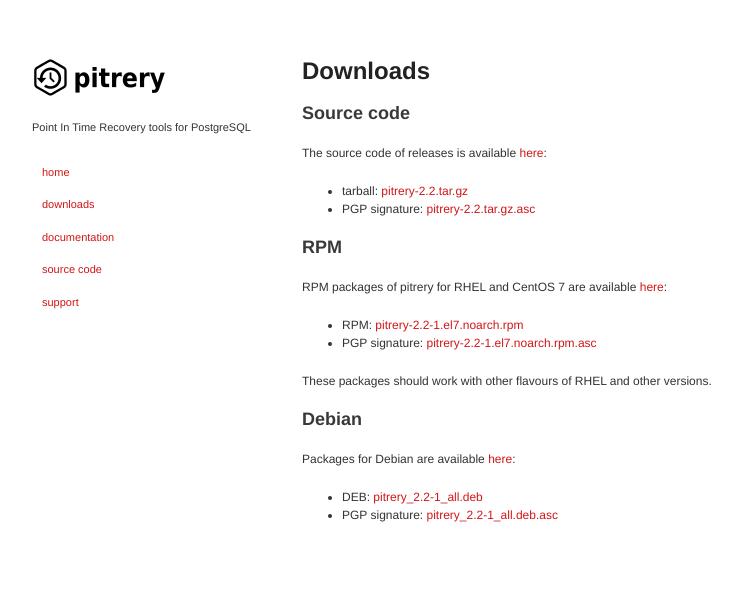
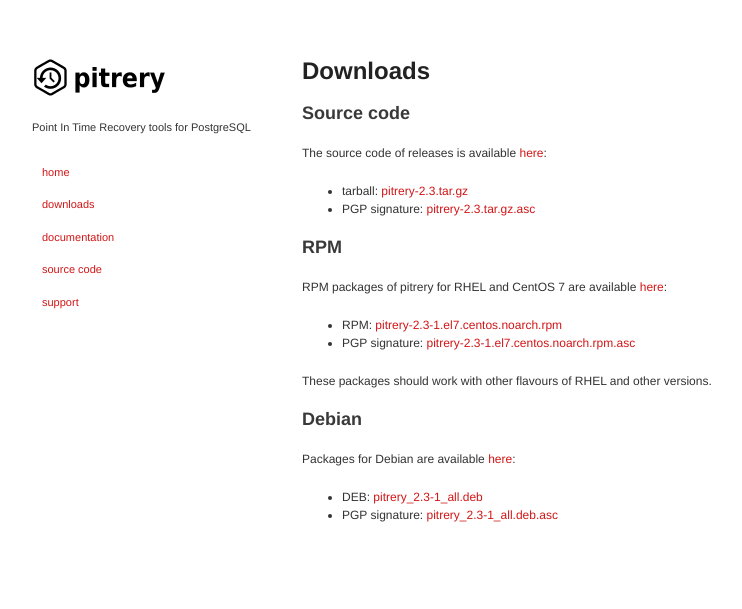
Before and after one commit to dalibo/pitrery, a Jekyll site: the page built from downloads.md, in a window 1280 px wide. Shown: the top 609 px of the page, without its empty margins (173-915 px from the left). Built offline with Jekyll 4.4.1, drawn with Linux system fonts in a browser that asks for light colours; nearby versions of some CDN libraries.

```diff
--- a/downloads.md
+++ b/downloads.md
@@ -11,16 +11,16 @@ Source code
 
 The source code of releases is available [here](https://dl.dalibo.com/public/pitrery/):
 
-* tarball: [pitrery-2.2.tar.gz](https://dl.dalibo.com/public/pitrery/pitrery-2.2.tar.gz)
-* PGP signature: [pitrery-2.2.tar.gz.asc](https://dl.dalibo.com/public/pitrery/pitrery-2.2.tar.gz.asc)
+* tarball: [pitrery-2.3.tar.gz](https://dl.dalibo.com/public/pitrery/pitrery-2.3.tar.gz)
+* PGP signature: [pitrery-2.3.tar.gz.asc](https://dl.dalibo.com/public/pitrery/pitrery-2.3.tar.gz.asc)
 
 RPM
 ---
 
 RPM packages of pitrery for RHEL and CentOS 7 are available [here](https://dl.dalibo.com/public/pitrery/rpms/):
 
-* RPM: [pitrery-2.2-1.el7.noarch.rpm](https://dl.dalibo.com/public/pitrery/rpms/pitrery-2.2-1.el7.noarch.rpm)
-* PGP signature: [pitrery-2.2-1.el7.noarch.rpm.asc](https://dl.dalibo.com/public/pitrery/rpms/pitrery-2.2-1.el7.noarch.rpm.asc)
+* RPM: [pitrery-2.3-1.el7.centos.noarch.rpm](https://dl.dalibo.com/public/pitrery/rpms/pitrery-2.3-1.el7.centos.noarch.rpm)
+* PGP signature: [pitrery-2.3-1.el7.centos.noarch.rpm.asc](https://dl.dalibo.com/public/pitrery/rpms/pitrery-2.3-1.el7.centos.noarch.rpm.asc)
 
 These packages should work with other flavours of RHEL and other versions.
 
@@ -29,5 +29,5 @@ Debian
 
 Packages for Debian are available [here](https://dl.dalibo.com/public/pitrery/debian/):
 
-* DEB: [pitrery\_2.2-1\_all.deb](https://dl.dalibo.com/public/pitrery/debian/pitrery_2.2-1_all.deb)
-* PGP signature: [pitrery\_2.2-1\_all.deb.asc](https://dl.dalibo.com/public/pitrery/debian/pitrery_2.2-1_all.deb.asc)
+* DEB: [pitrery\_2.3-1\_all.deb](https://dl.dalibo.com/public/pitrery/debian/pitrery_2.3-1_all.deb)
+* PGP signature: [pitrery\_2.3-1\_all.deb.asc](https://dl.dalibo.com/public/pitrery/debian/pitrery_2.3-1_all.deb.asc)
```
Also changed, not shown: _posts/2019-07-03-pitrery-2.3-released.md (added, +42 -0 lines), documentation.md (+1 -1 lines), index.md (+1 -1 lines).
